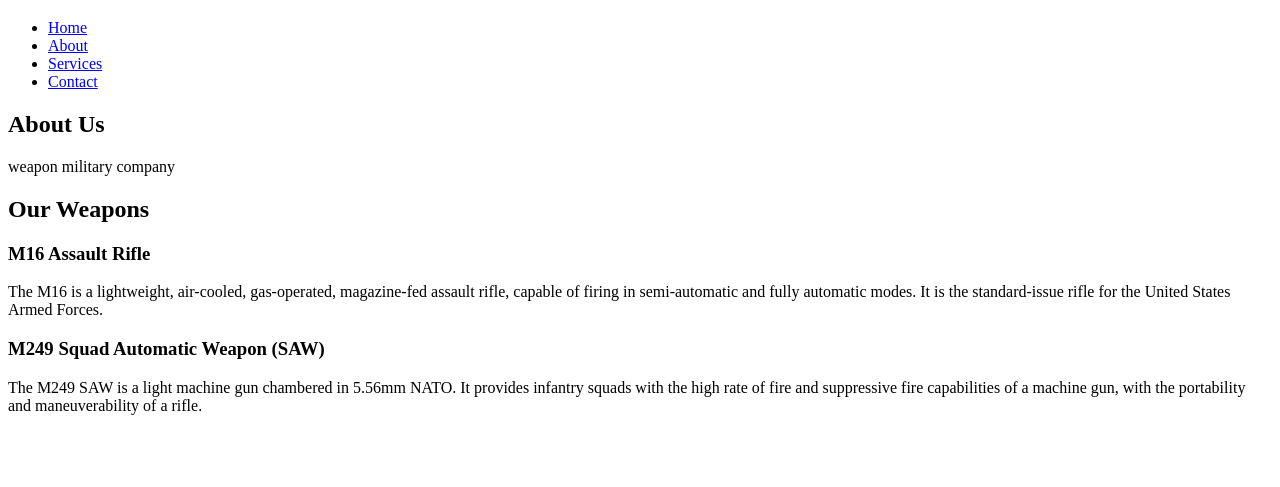
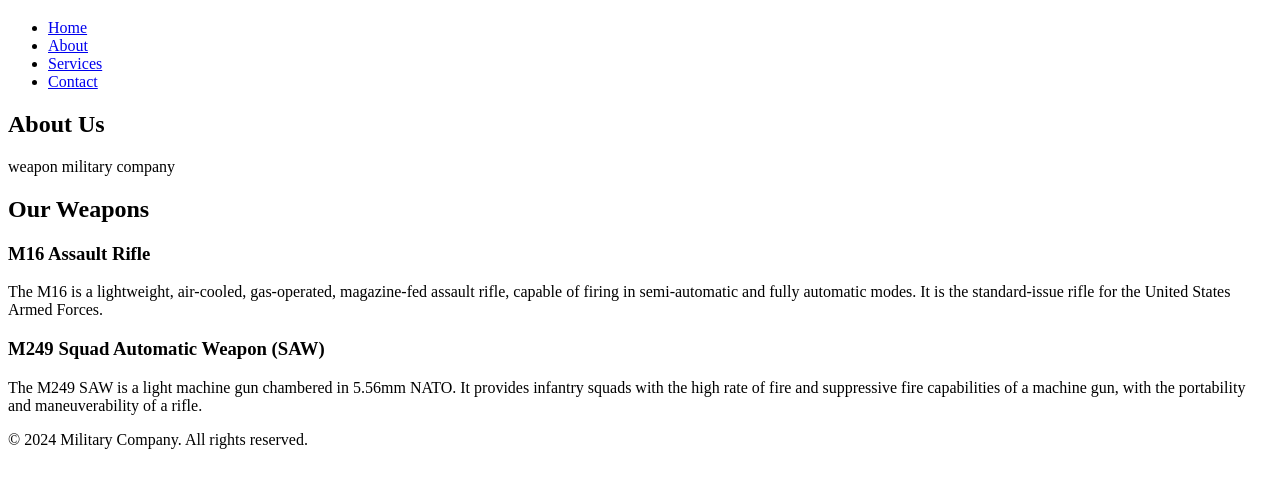
Before and after one commit to architachaudhary/week4_ex_1, a plain HTML site: page index.html in a window 1280 px wide. Shown: the part 61-548 px from the top of the page. Drawn offline with Linux system fonts and the light colour scheme.

Commit message:
seventh commit

```diff
--- a/index.html
+++ b/index.html
@@ -35,6 +35,10 @@
         <!-- More weapon descriptions can be added here -->
     </section>
 
+    <footer>
+        <p>&copy; 2024 Military Company. All rights reserved.</p>
+    </footer>
+
 
 </body>
 </html>
```
